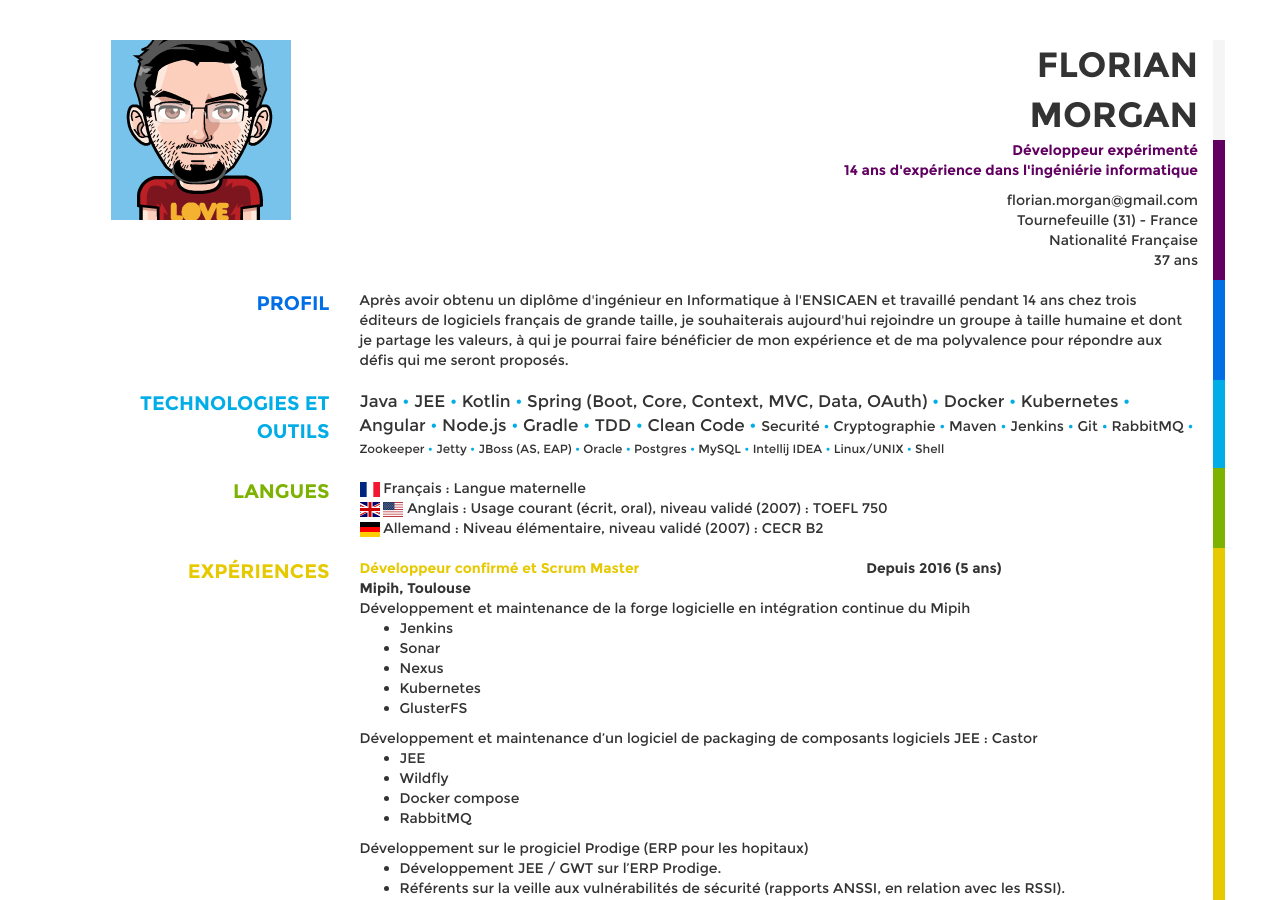
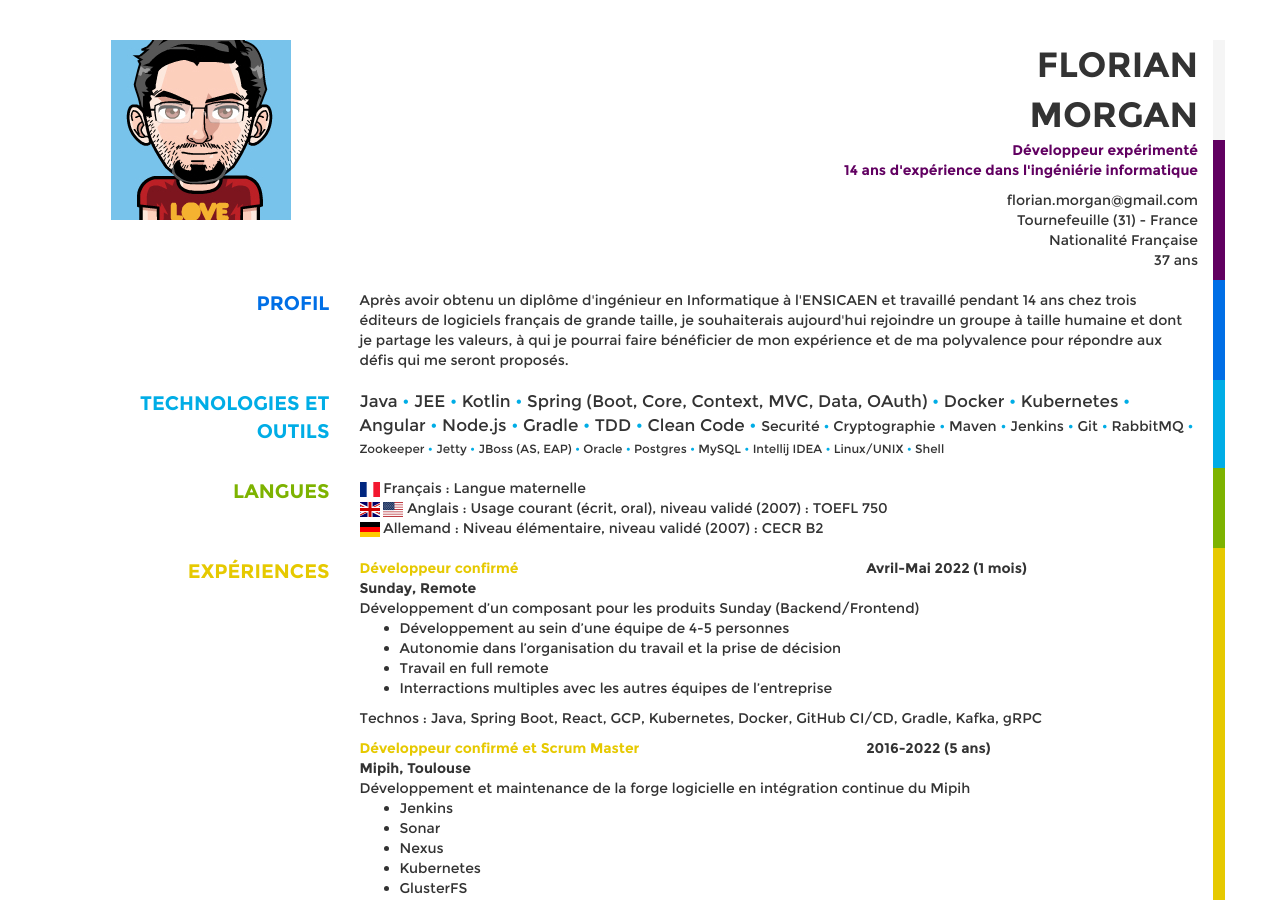
Before and after one commit to superbob/cv, a Jekyll site: the page built from index.html, in a window 1280 px wide and 900 px high. Built offline with Jekyll 4.4.1, drawn with Linux system fonts in a browser that asks for light colours.

Commit message:
Add sunday experience

```diff
--- a/_data/experiences.yml
+++ b/_data/experiences.yml
@@ -60,7 +60,7 @@
 
     Technos : JonAS, JBoss, Jetty, MySQL, Oracle, Java, Struts 2, Spring MVC, Spring Security, openSUSE, OAuth 2.0, Reactor, ZooKeeper, RabbitMQ, Oracle RAC
 - job-title: Développeur confirmé et Scrum Master
-  time: Depuis 2016 (5 ans)
+  time: 2016-2022 (5 ans)
   location: Mipih, Toulouse
   description: >
     Développement et maintenance de la forge logicielle en intégration continue du Mipih
@@ -95,3 +95,15 @@
      * Calcul d'indicateurs pour reporting à la direction.
 
     Technos : JEE, Java, Kotlin, Wildfly, Kubernetes, Docker, Jenkins, Spring Boot, Angular, Gradle, Nexus, Sonar, RabbitMQ
+- job-title: Développeur confirmé
+  time: Avril-Mai 2022 (1 mois)
+  location: Sunday, Remote
+  description: >
+    Développement d'un composant pour les produits Sunday (Backend/Frontend)
+
+     * Développement au sein d'une équipe de 4-5 personnes
+     * Autonomie dans l'organisation du travail et la prise de décision
+     * Travail en full remote
+     * Interractions multiples avec les autres équipes de l'entreprise
+
+    Technos : Java, Spring Boot, React, GCP, Kubernetes, Docker, GitHub CI/CD, Gradle, Kafka, gRPC
```
